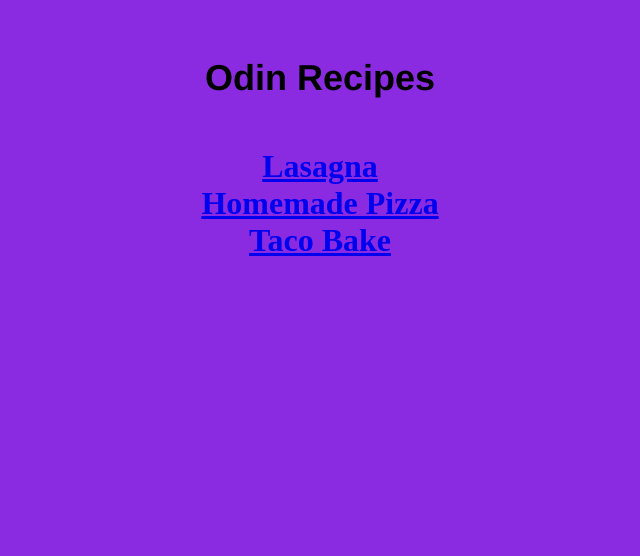
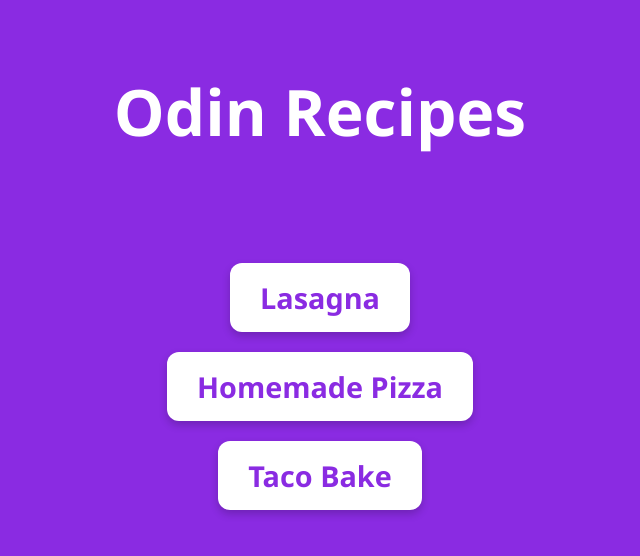
Before and after one commit to steakhappy/odin-recipes, a plain HTML site: page index.html in a window 1280 px wide. Shown: the whole page, without its empty margins (320-960 px from the left). Drawn offline with Linux system fonts and the light colour scheme.

Commit message:
Prettier CSS including homemadepizza

```diff
--- a/index.html
+++ b/index.html
@@ -1,16 +1,18 @@
 <!DOCTYPE html>
 <html lang="en">
 <head>
-    <meta charset="UTF-8">
-    <meta name="viewport" content="width=device-width, initial-scale=1.0">
-    <title>Odin Recipes</title>
-    <link rel="stylesheet" type="text/css" href="styles.css">
+  <meta charset="UTF-8" />
+  <meta name="viewport" content="width=device-width, initial-scale=1.0" />
+  <title>Odin Recipes</title>
+  <link rel="stylesheet" type="text/css" href="styles.css" />
 </head>
-<body style="background-color: blueviolet;">
+<body>
   <div class="heading"><h1>Odin Recipes</h1></div>
-    <div class="lasagna"><a href="recipes/lasagna.html"><strong>Lasagna</strong></a></div>
-    <div class="pizza"><a href="recipes/homemade-pizza.html"><strong>Homemade Pizza</strong></a></div>
-    <div class="tacobake"><a href="recipes/taco-bake.html"><strong>Taco Bake</strong></a></div>
+
+  <div class="recipe-list">
+    <a class="recipe-link" href="recipes/lasagna.html">Lasagna</a>
+    <a class="recipe-link" href="recipes/homemade-pizza.html">Homemade Pizza</a>
+    <a class="recipe-link" href="recipes/taco-bake.html">Taco Bake</a>
+  </div>
 </body>
-</div>
 </html>
--- /dev/null
+++ b/recipes/pizzastyles.css
@@ -0,0 +1,67 @@
+
+body {
+    background-color: blueviolet;
+    margin: 0;
+    padding: 20px;
+    font-family: 'Segoe UI', Tahoma, Geneva, Verdana, sans-serif;
+    color: white;
+    line-height: 1.6;
+  }
+
+
+  a {
+    display: inline-block;
+    margin-bottom: 20px;
+    padding: 10px 20px;
+    background-color: white;
+    color: blueviolet;
+    text-decoration: none;
+    font-weight: bold;
+    border-radius: 8px;
+    transition: background-color 0.3s ease, transform 0.2s ease;
+    box-shadow: 0 2px 6px rgba(0, 0, 0, 0.2);
+  }
+
+  a:hover {
+    background-color: #e0c3fc;
+    transform: scale(1.05);
+  }
+
+
+  h1, h2, h3 {
+    color: white;
+    text-align: center;
+  }
+
+
+  img {
+    display: block;
+    max-width: 100%;
+    height: auto;
+    margin: 20px auto;
+    border-radius: 12px;
+    box-shadow: 0 4px 12px rgba(0, 0, 0, 0.4);
+  }
+
+
+  ul, ol {
+    background-color: rgba(255, 255, 255, 0.1);
+    padding: 20px;
+    border-radius: 12px;
+    max-width: 800px;
+    margin: 10px auto;
+    list-style-position: inside;
+  }
+
+  li {
+    margin: 10px 0;
+  }
+
+
+  p {
+    max-width: 800px;
+    margin: 0 auto 30px;
+    background-color: rgba(255, 255, 255, 0.1);
+    padding: 20px;
+    border-radius: 12px;
+  }
--- a/styles.css
+++ b/styles.css
@@ -1,27 +1,43 @@
-.heading{background-color:blueviolet;
-text-align: center;
-color: black;
-font-family: 'Franklin Gothic Medium', 'Arial Narrow', Arial, sans-serif;
-padding: 25px;
-font-size: large;}
 
-.lasagna{background-color: blueviolet;
-text-align: center;
-color: black;
-text-decoration: none;
-font-weight: bold;
-font-size: xx-large;}
+body {
+    background-color: blueviolet;
+    margin: 0;
+    font-family: 'Segoe UI', Tahoma, Geneva, Verdana, sans-serif;
+    color: black;
+  }
 
-.pizza{background-color: blueviolet;
+
+  .heading {
+    background-color: blueviolet;
     text-align: center;
-    color: black;
+    padding: 25px;
+    color: white;
+    font-size: 2rem;
+  }
+
+
+  .recipe-list {
+    display: flex;
+    flex-direction: column;
+    align-items: center;
+    gap: 20px;
+    margin-top: 40px;
+  }
+
+
+  .recipe-link {
+    background-color: white;
+    color: blueviolet;
     text-decoration: none;
     font-weight: bold;
-    font-size: xx-large;}
+    font-size: 1.8rem;
+    padding: 15px 30px;
+    border-radius: 12px;
+    transition: background-color 0.3s, transform 0.2s;
+    box-shadow: 0 4px 8px rgba(0, 0, 0, 0.2);
+  }
 
- .tacobake{background-color: blueviolet;
-     text-align: center;
-        color: black;
-        text-decoration: none;
-        font-weight: bold;
-        font-size: xx-large;}
+  .recipe-link:hover {
+    background-color: #e0c3fc;
+    transform: scale(1.05);
+  }
```
Also changed, not shown: recipes/homemade-pizza.html (+1 -0 lines).
